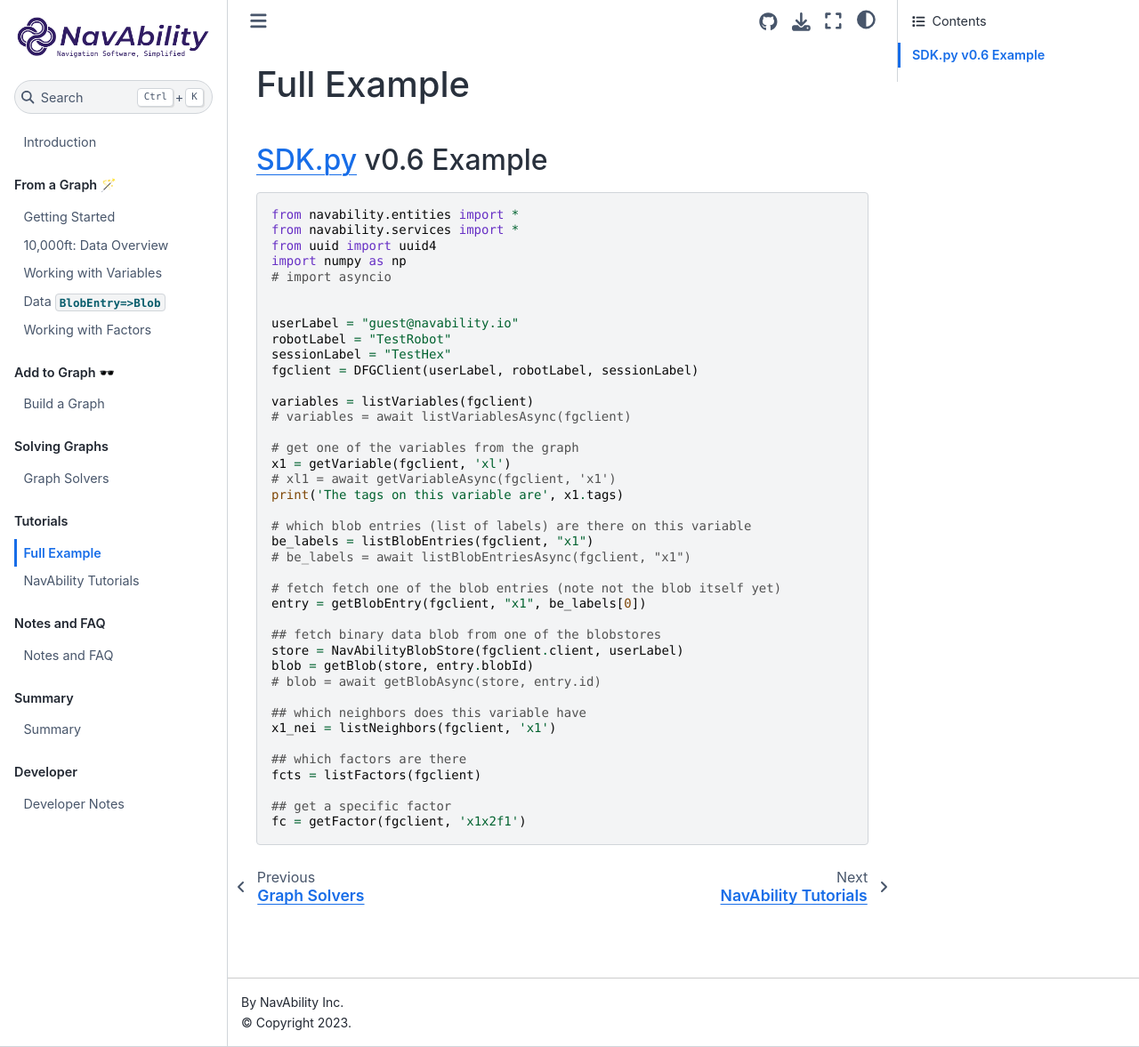
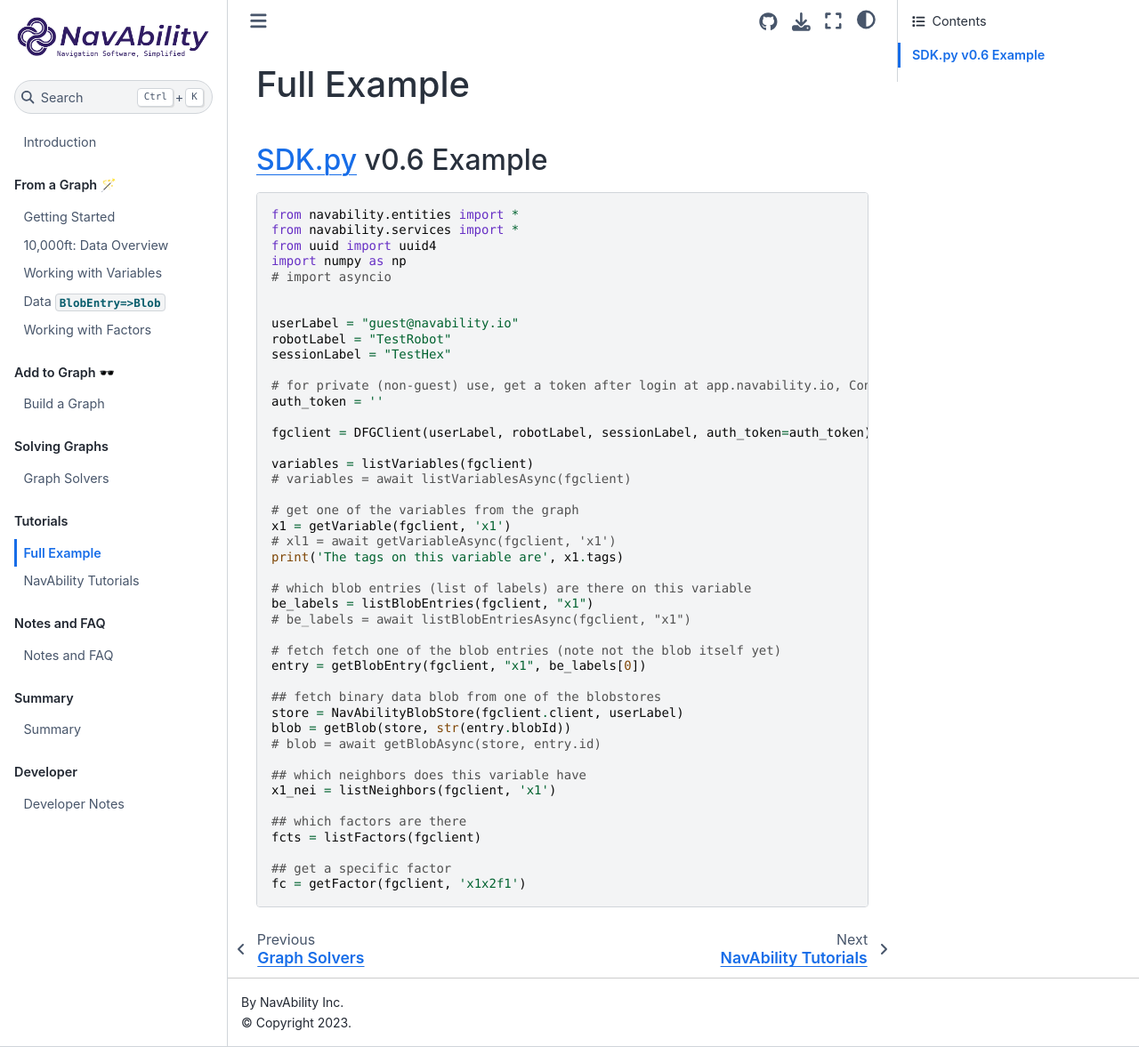
Before and after one commit to NavAbility/NavAbilitySDK.py, a Jupyter Book: the page built from docs/bigexample.md, in a window 1280 px wide and 1177 px high. Shown: the whole window at 89% size. Built offline with Jupyter Book 1.0.4 settings and Sphinx 7.4.7 and the Sphinx Book theme 1.1.4, drawn with Linux system fonts in a browser that asks for light colours.

Commit message:
more docs cleanup

```diff
--- a/docs/bigexample.md
+++ b/docs/bigexample.md
@@ -13,13 +13,17 @@
 userLabel = "guest@navability.io"
 robotLabel = "TestRobot"
 sessionLabel = "TestHex"
-fgclient = DFGClient(userLabel, robotLabel, sessionLabel)
+
+# for private (non-guest) use, get a token after login at app.navability.io, Connect page.
+auth_token = ''
+
+fgclient = DFGClient(userLabel, robotLabel, sessionLabel, auth_token=auth_token)
 
 variables = listVariables(fgclient)
 # variables = await listVariablesAsync(fgclient)
 
 # get one of the variables from the graph
-x1 = getVariable(fgclient, 'xl')
+x1 = getVariable(fgclient, 'x1')
 # xl1 = await getVariableAsync(fgclient, 'x1')
 print('The tags on this variable are', x1.tags)
 
@@ -32,7 +36,7 @@
 
 ## fetch binary data blob from one of the blobstores
 store = NavAbilityBlobStore(fgclient.client, userLabel)
-blob = getBlob(store, entry.blobId)
+blob = getBlob(store, str(entry.blobId))
 # blob = await getBlobAsync(store, entry.id)
 
 ## which neighbors does this variable have
```
Also changed, not shown: docs/blobs.md (+1 -5 lines).
